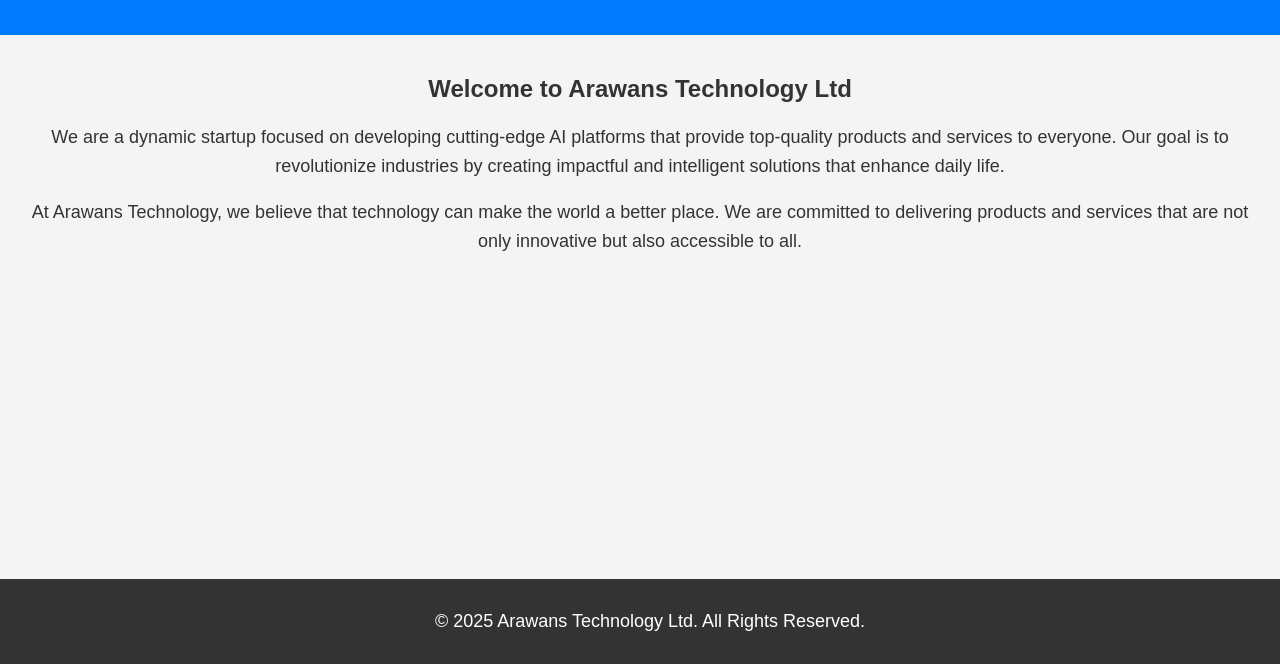
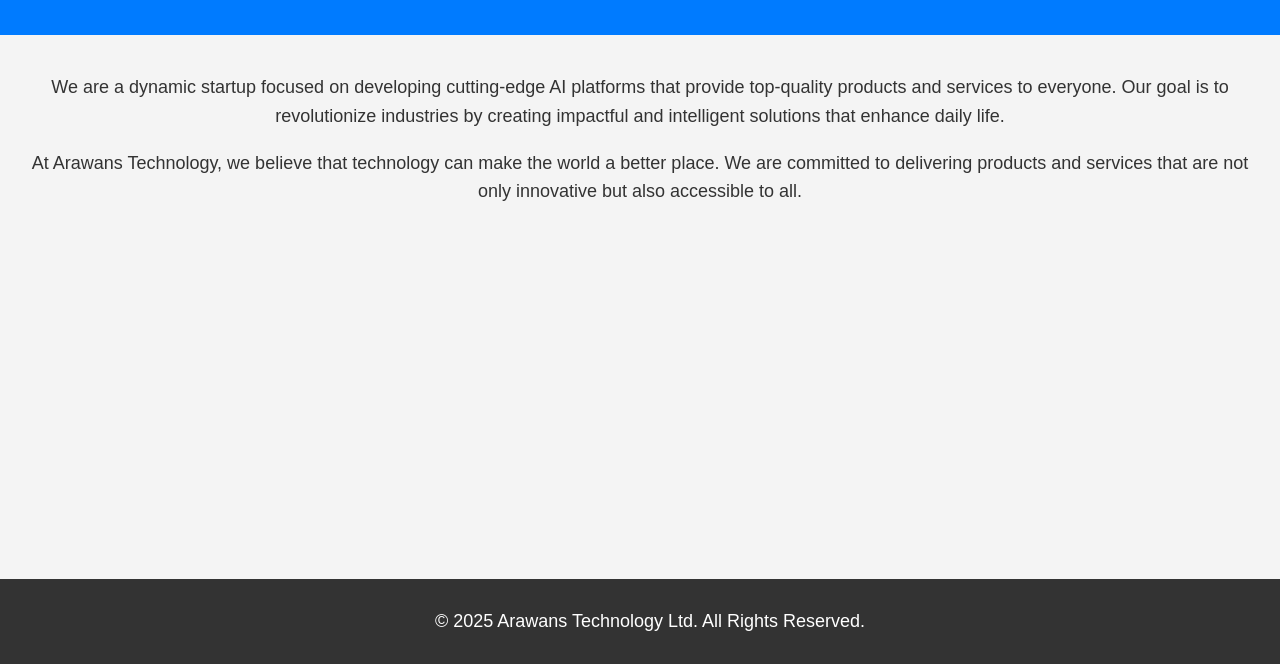
Before and after one commit to ARAWANS/arawans.github.io, a plain HTML site: page index.html in a window 1280 px wide. Shown: the part 136-800 px from the top of the page. Drawn offline with Linux system fonts and the light colour scheme.

Commit message:
Update index.html

```diff
--- a/index.html
+++ b/index.html
@@ -50,7 +50,6 @@
 </header>
 
 <main>
-    <h2>Welcome to Arawans Technology Ltd</h2>
     <p>We are a dynamic startup focused on developing cutting-edge AI platforms that provide top-quality products and services to everyone. Our goal is to revolutionize industries by creating impactful and intelligent solutions that enhance daily life.</p>
     <p>At Arawans Technology, we believe that technology can make the world a better place. We are committed to delivering products and services that are not only innovative but also accessible to all.</p>
 </main>
```
